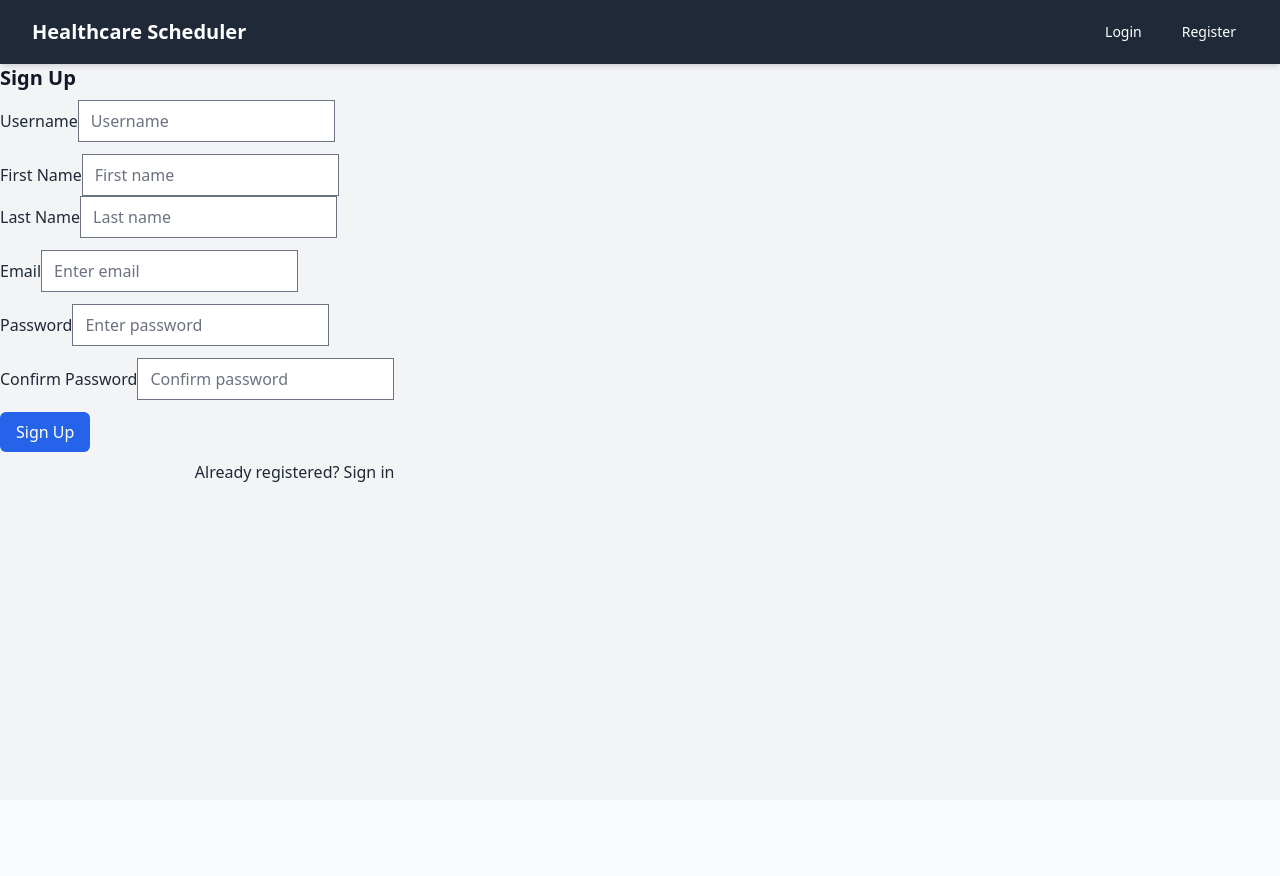
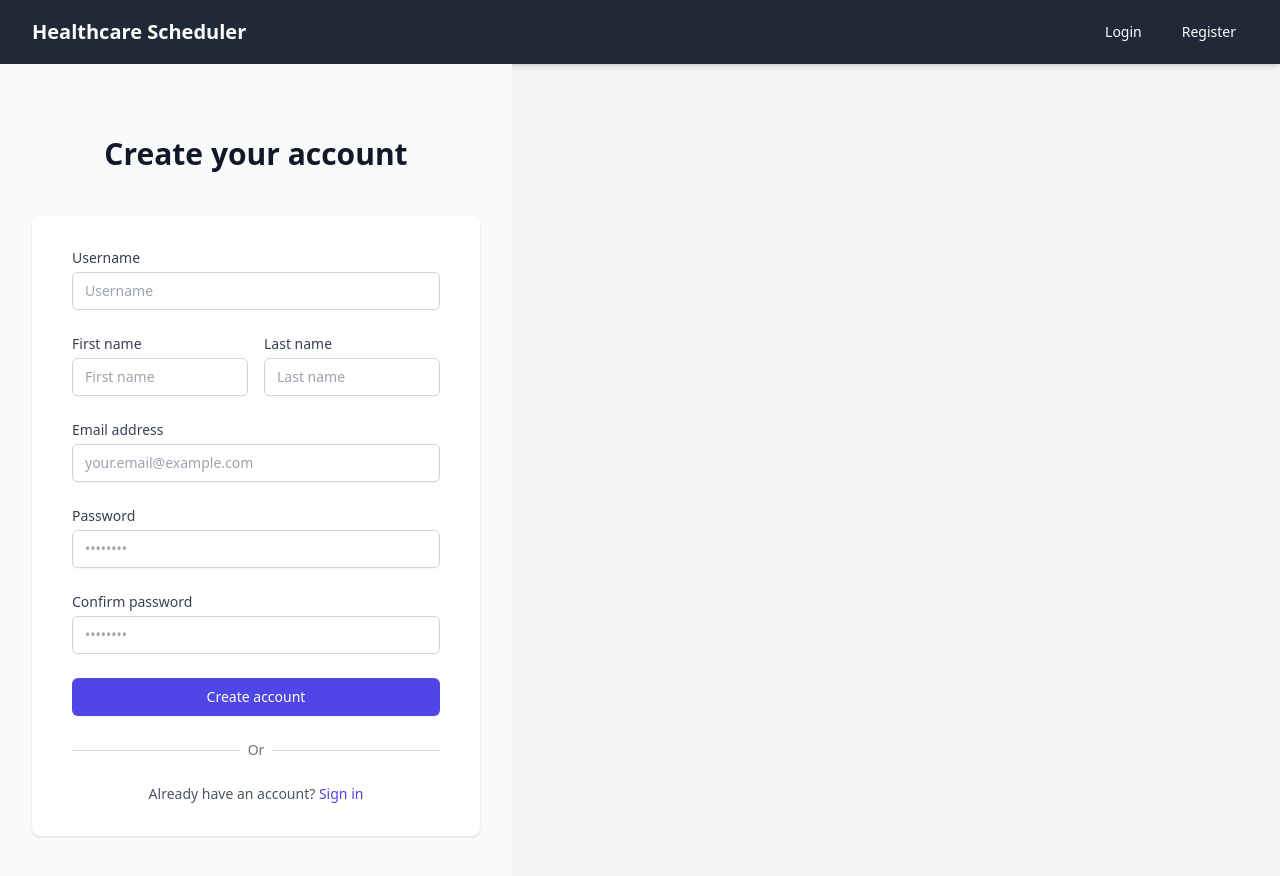
Before and after one commit to Agnes-Kalunda/Hospital-crm, a React (Create React App) app in the folder frontend/: page /register in a window 1280 px wide. Shown: the top 876 px of the page. Before the commit the page ends 800 px from the top, so only its background shows below. Built offline with nearby package versions, Linux system fonts and the light colour scheme.

Commit message:
refactored

```diff
--- a/frontend/src/components/auth/Register.js
+++ b/frontend/src/components/auth/Register.js
@@ -59,113 +59,200 @@ const Register = () => {
   };
 
   return (
-    <div className="auth-wrapper">
-      <div className="auth-inner">
-        <form onSubmit={onSubmit}>
-          <h3>Sign Up</h3>
+    <div className="min-h-screen bg-gray-50 flex flex-col justify-center py-12 sm:px-6 lg:px-8">
+      <div className="sm:mx-auto sm:w-full sm:max-w-md">
+        <h2 className="mt-6 text-center text-3xl font-extrabold text-gray-900">
+          Create your account
+        </h2>
+      </div>
 
-          <div className="mb-3">
-            <label htmlFor="username">Username</label>
+      <div className="mt-8 sm:mx-auto sm:w-full sm:max-w-md">
+        <div className="bg-white py-8 px-4 shadow sm:rounded-lg sm:px-10">
+          <form className="space-y-6" onSubmit={onSubmit}>
+            <div>
+              <label htmlFor="username" className="block text-sm font-medium text-gray-700">
+                Username
+              </label>
+              <div className="mt-1">
                 <input
-              type="text"
-              className={`form-control ${errors.username ? 'is-invalid' : ''}`}
                   id="username"
                   name="username"
+                  type="text"
+                  required
+                  className={`appearance-none block w-full px-3 py-2 border ${
+                    errors.username ? 'border-red-300' : 'border-gray-300'
+                  } rounded-md shadow-sm placeholder-gray-400 focus:outline-none focus:ring-indigo-500 focus:border-indigo-500 sm:text-sm`}
                   placeholder="Username"
                   value={username}
                   onChange={onChange}
-              required
                 />
-            {errors.username && <div className="invalid-feedback">{errors.username}</div>}
+                {errors.username && (
+                  <p className="mt-2 text-sm text-red-600">{errors.username}</p>
+                )}
+              </div>
             </div>
 
-          <div className="row mb-3">
-            <div className="col">
-              <label htmlFor="first_name">First Name</label>
+            <div className="grid grid-cols-1 gap-y-6 gap-x-4 sm:grid-cols-2">
+              <div>
+                <label htmlFor="first_name" className="block text-sm font-medium text-gray-700">
+                  First name
+                </label>
+                <div className="mt-1">
                   <input
                     type="text"
-                className={`form-control ${errors.first_name ? 'is-invalid' : ''}`}
+                    name="first_name"
                     id="first_name"
-                name="first_name"
+                    required
+                    className={`appearance-none block w-full px-3 py-2 border ${
+                      errors.first_name ? 'border-red-300' : 'border-gray-300'
+                    } rounded-md shadow-sm placeholder-gray-400 focus:outline-none focus:ring-indigo-500 focus:border-indigo-500 sm:text-sm`}
                     placeholder="First name"
                     value={first_name}
                     onChange={onChange}
-                required
                   />
-              {errors.first_name && <div className="invalid-feedback">{errors.first_name}</div>}
+                  {errors.first_name && (
+                    <p className="mt-2 text-sm text-red-600">{errors.first_name}</p>
+                  )}
+                </div>
               </div>
 
-            <div className="col">
-              <label htmlFor="last_name">Last Name</label>
+              <div>
+                <label htmlFor="last_name" className="block text-sm font-medium text-gray-700">
+                  Last name
+                </label>
+                <div className="mt-1">
                   <input
                     type="text"
-                className={`form-control ${errors.last_name ? 'is-invalid' : ''}`}
+                    name="last_name"
                     id="last_name"
-                name="last_name"
+                    required
+                    className={`appearance-none block w-full px-3 py-2 border ${
+                      errors.last_name ? 'border-red-300' : 'border-gray-300'
+                    } rounded-md shadow-sm placeholder-gray-400 focus:outline-none focus:ring-indigo-500 focus:border-indigo-500 sm:text-sm`}
                     placeholder="Last name"
                     value={last_name}
                     onChange={onChange}
-                required
                   />
-              {errors.last_name && <div className="invalid-feedback">{errors.last_name}</div>}
+                  {errors.last_name && (
+                    <p className="mt-2 text-sm text-red-600">{errors.last_name}</p>
+                  )}
+                </div>
               </div>
             </div>
 
-          <div className="mb-3">
-            <label htmlFor="email">Email</label>
+            <div>
+              <label htmlFor="email" className="block text-sm font-medium text-gray-700">
+                Email address
+              </label>
+              <div className="mt-1">
                 <input
-              type="email"
-              className={`form-control ${errors.email ? 'is-invalid' : ''}`}
                   id="email"
                   name="email"
-              placeholder="Enter email"
+                  type="email"
+                  autoComplete="email"
+                  required
+                  className={`appearance-none block w-full px-3 py-2 border ${
+                    errors.email ? 'border-red-300' : 'border-gray-300'
+                  } rounded-md shadow-sm placeholder-gray-400 focus:outline-none focus:ring-indigo-500 focus:border-indigo-500 sm:text-sm`}
+                  placeholder="your.email@example.com"
                   value={email}
                   onChange={onChange}
-              required
                 />
-            {errors.email && <div className="invalid-feedback">{errors.email}</div>}
+                {errors.email && (
+                  <p className="mt-2 text-sm text-red-600">{errors.email}</p>
+                )}
+              </div>
             </div>
 
-          <div className="mb-3">
-            <label htmlFor="password">Password</label>
+            <div>
+              <label htmlFor="password" className="block text-sm font-medium text-gray-700">
+                Password
+              </label>
+              <div className="mt-1">
                 <input
-              type="password"
-              className={`form-control ${errors.password ? 'is-invalid' : ''}`}
                   id="password"
                   name="password"
-              placeholder="Enter password"
+                  type="password"
+                  autoComplete="new-password"
+                  required
+                  className={`appearance-none block w-full px-3 py-2 border ${
+                    errors.password ? 'border-red-300' : 'border-gray-300'
+                  } rounded-md shadow-sm placeholder-gray-400 focus:outline-none focus:ring-indigo-500 focus:border-indigo-500 sm:text-sm`}
+                  placeholder="••••••••"
                   value={password}
                   onChange={onChange}
-              required
                 />
-            {errors.password && <div className="invalid-feedback">{errors.password}</div>}
+                {errors.password && (
+                  <p className="mt-2 text-sm text-red-600">{errors.password}</p>
+                )}
+              </div>
             </div>
 
-          <div className="mb-3">
-            <label htmlFor="password2">Confirm Password</label>
+            <div>
+              <label htmlFor="password2" className="block text-sm font-medium text-gray-700">
+                Confirm password
+              </label>
+              <div className="mt-1">
                 <input
-              type="password"
-              className={`form-control ${errors.password2 ? 'is-invalid' : ''}`}
                   id="password2"
                   name="password2"
-              placeholder="Confirm password"
+                  type="password"
+                  autoComplete="new-password"
+                  required
+                  className={`appearance-none block w-full px-3 py-2 border ${
+                    errors.password2 ? 'border-red-300' : 'border-gray-300'
+                  } rounded-md shadow-sm placeholder-gray-400 focus:outline-none focus:ring-indigo-500 focus:border-indigo-500 sm:text-sm`}
+                  placeholder="••••••••"
                   value={password2}
                   onChange={onChange}
-              required
                 />
-            {errors.password2 && <div className="invalid-feedback">{errors.password2}</div>}
+                {errors.password2 && (
+                  <p className="mt-2 text-sm text-red-600">{errors.password2}</p>
+                )}
+              </div>
             </div>
 
-          <div className="d-grid">
-            <button type="submit" className="btn btn-primary" disabled={loading}>
-              {loading ? 'Signing up...' : 'Sign Up'}
+            <div>
+              <button
+                type="submit"
+                className="w-full flex justify-center py-2 px-4 border border-transparent rounded-md shadow-sm text-sm font-medium text-white bg-indigo-600 hover:bg-indigo-700 focus:outline-none focus:ring-2 focus:ring-offset-2 focus:ring-indigo-500"
+                disabled={loading}
+              >
+                {loading ? (
+                  <span className="flex items-center">
+                    <svg className="animate-spin -ml-1 mr-3 h-5 w-5 text-white" xmlns="http://www.w3.org/2000/svg" fill="none" viewBox="0 0 24 24">
+                      <circle className="opacity-25" cx="12" cy="12" r="10" stroke="currentColor" strokeWidth="4"></circle>
+                      <path className="opacity-75" fill="currentColor" d="M4 12a8 8 0 018-8V0C5.373 0 0 5.373 0 12h4zm2 5.291A7.962 7.962 0 014 12H0c0 3.042 1.135 5.824 3 7.938l3-2.647z"></path>
+                    </svg>
+                    Creating account...
+                  </span>
+                ) : (
+                  'Create account'
+                )}
               </button>
             </div>
+          </form>
 
-          <p className="forgot-password text-right mt-2">
-            Already registered? <Link to="/login">Sign in</Link>
+          <div className="mt-6">
+            <div className="relative">
+              <div className="absolute inset-0 flex items-center">
+                <div className="w-full border-t border-gray-300"></div>
+              </div>
+              <div className="relative flex justify-center text-sm">
+                <span className="px-2 bg-white text-gray-500">Or</span>
+              </div>
+            </div>
+
+            <div className="mt-6 text-center">
+              <p className="text-sm text-gray-600">
+                Already have an account?{' '}
+                <Link to="/login" className="font-medium text-indigo-600 hover:text-indigo-500">
+                  Sign in
+                </Link>
               </p>
-        </form>
+            </div>
+          </div>
+        </div>
       </div>
     </div>
   );
```
Lines whose indentation alone changed are shown as unchanged.
